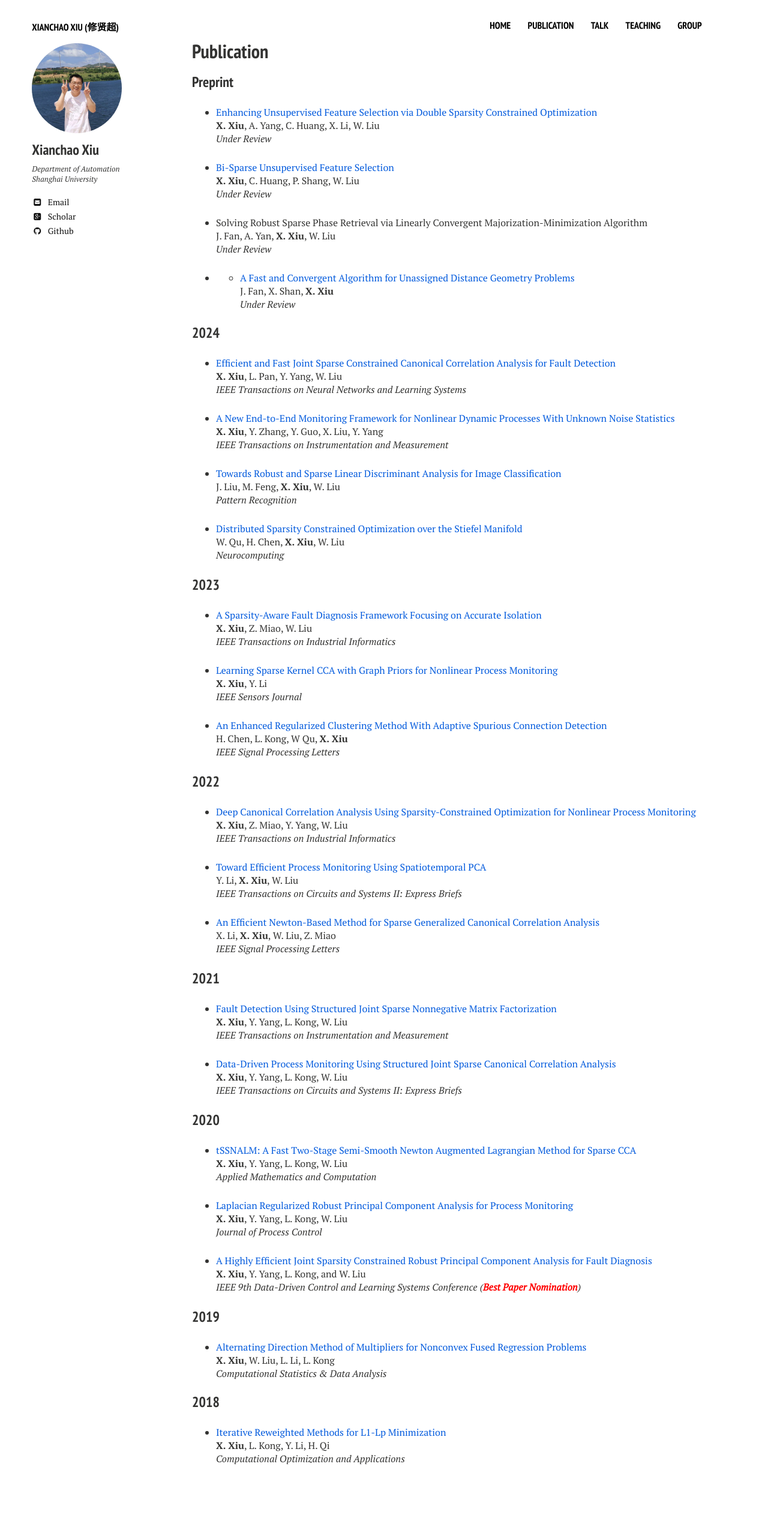
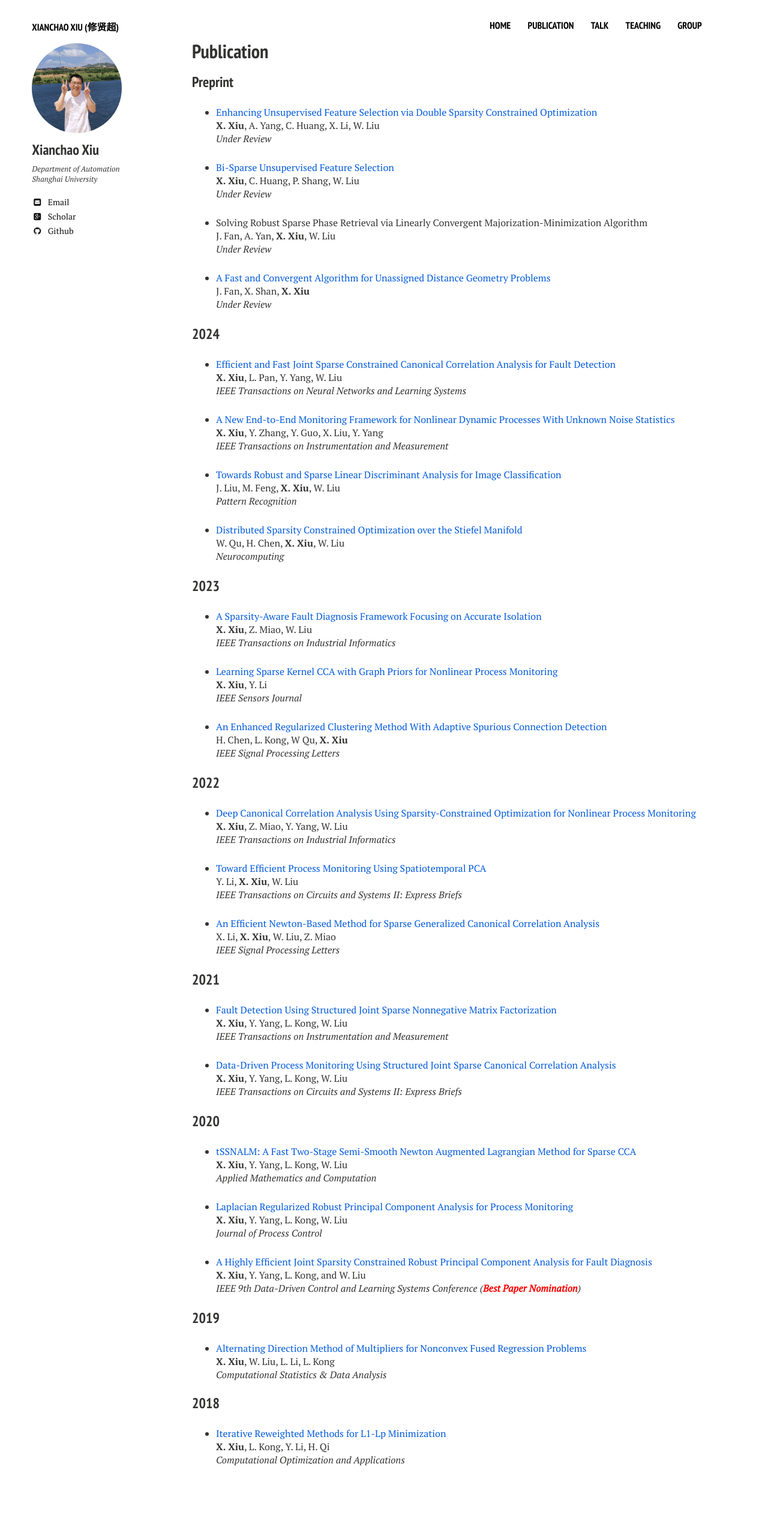
Before and after one commit to xianchaoxiu/xianchaoxiu.github.io, a Jekyll site: the page built from publication/index.md, in a window 1280 px wide. Shown: the whole page at 60% size. Built offline with Jekyll 4.4.1, drawn with Linux system fonts in a browser that asks for light colours; nearby versions of some CDN libraries.

Commit message:
Update index.md

```diff
--- a/publication/index.md
+++ b/publication/index.md
@@ -27,7 +27,7 @@ J. Fan, A. Yan, <b>X. Xiu</b>, W. Liu<br>
 
 
 
-* * <a href="https://arxiv.org/abs/2502.02280" class="textlink" target="_blank">A Fast and Convergent Algorithm for Unassigned Distance Geometry Problems</a><br>
+* <a href="https://arxiv.org/abs/2502.02280" class="textlink" target="_blank">A Fast and Convergent Algorithm for Unassigned Distance Geometry Problems</a><br>
 J. Fan, X. Shan, <b>X. Xiu</b><br>
 <i>Under Review</i><br>
 
```
